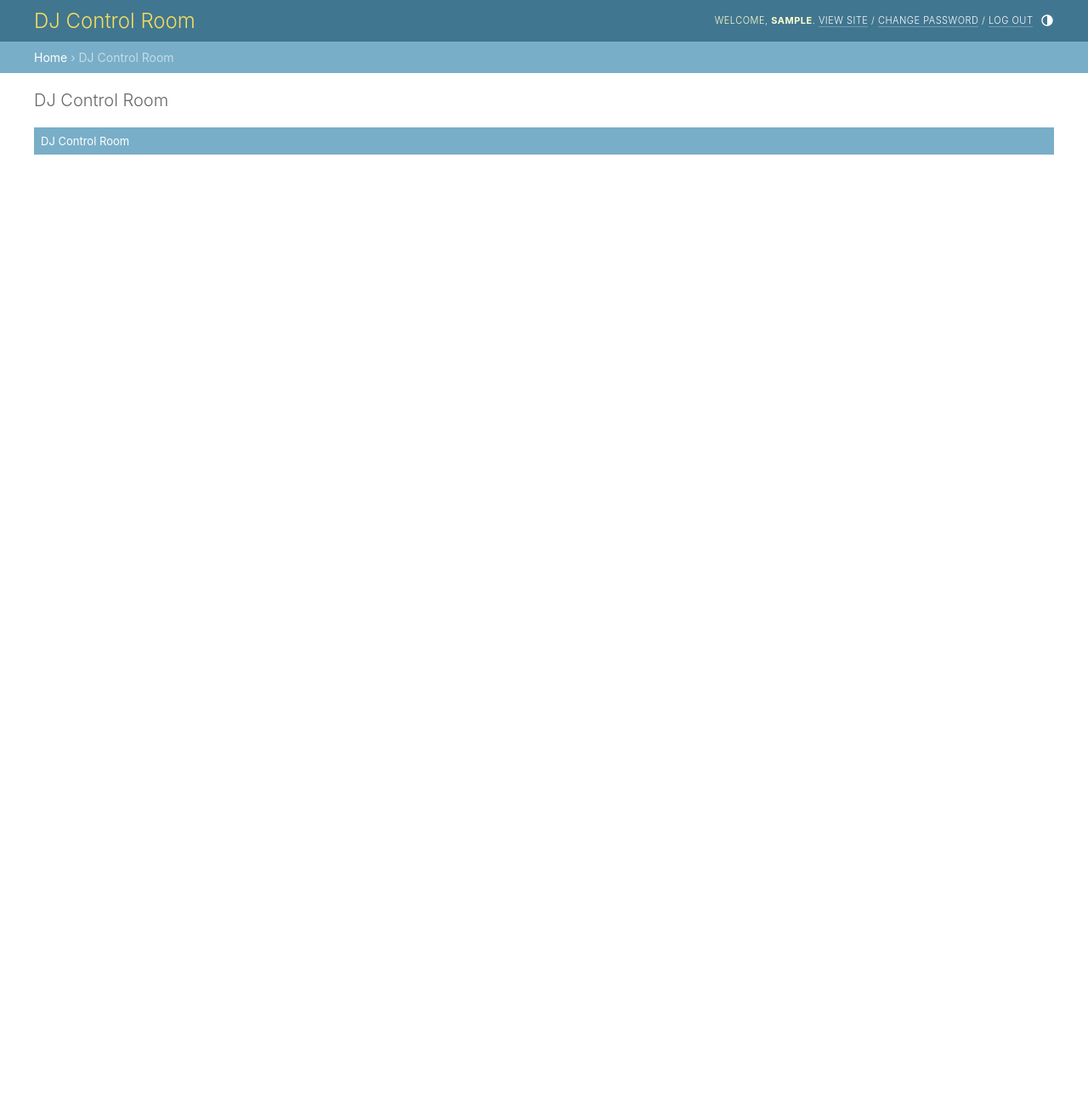
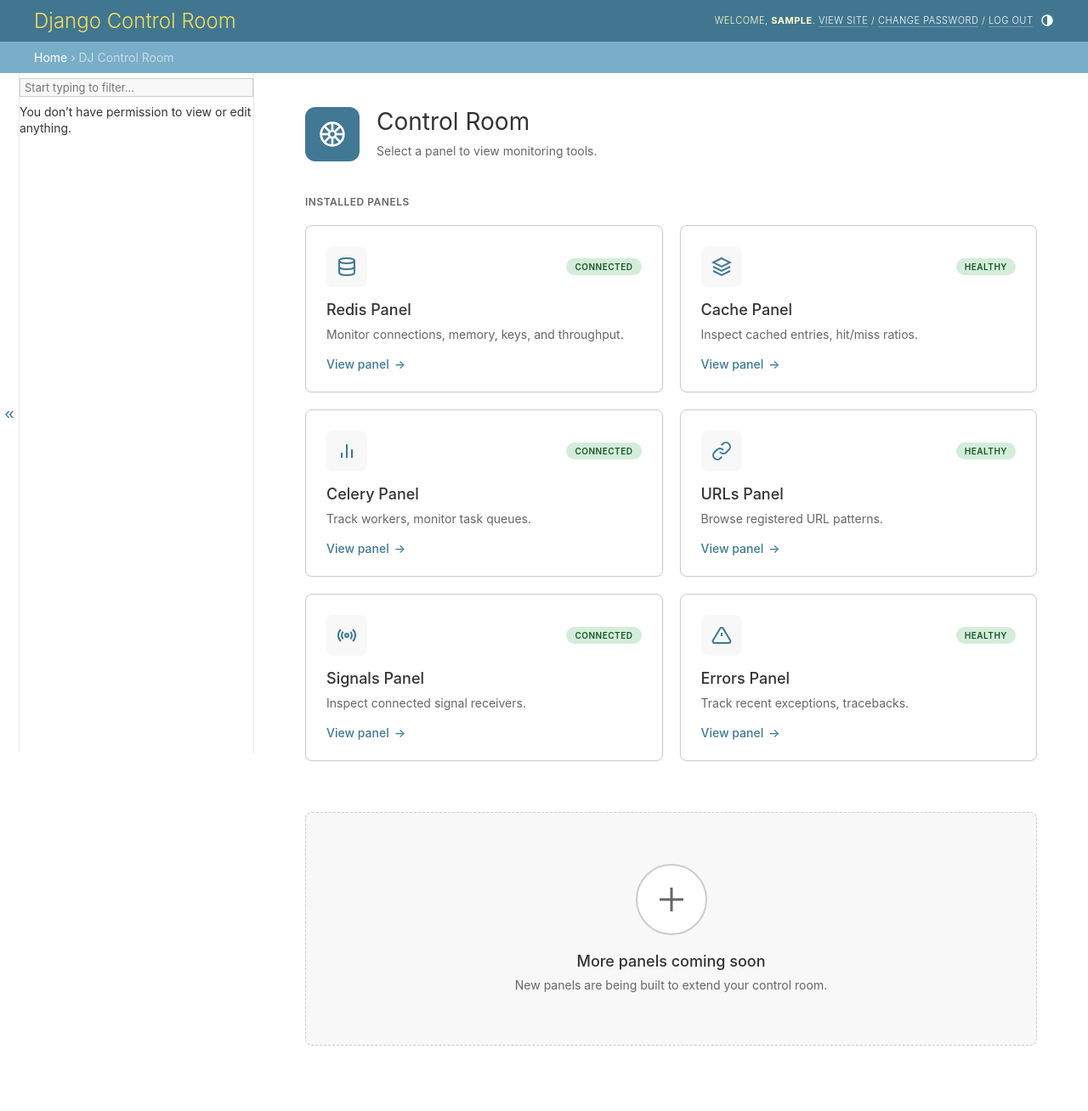
Before and after one commit to yassi/dj-control-room, a Django app: page /admin/dj-control-room/ in a window 1280 px wide. Shown: the whole page at 85% size. Before the commit the page ends 182 px from the top, so only its background shows below. Run offline with Django 4.2, Linux system fonts and the light colour scheme; the visitor is signed in with stand-in values (Sample User, id 1).

Commit message:
initial mockup to html implementation

```diff
--- a/dj_control_room/templates/admin/dj_control_room/base.html
+++ b/dj_control_room/templates/admin/dj_control_room/base.html
@@ -1,7 +1,7 @@
 {% extends "admin/base_site.html" %}
 {% load i18n admin_urls static admin_list %}
 
-{% block title %}{{ title }} | DJ Control Room{% endblock %}
+{% block title %}{{ title }} | Django Control Room{% endblock %}
 
 {% block extrahead %}
 {{ block.super }}
@@ -11,12 +11,9 @@
 {% endblock %}
 
 {% block branding %}
-<h1 id="site-name"><a href="{% url 'dj_control_room:index' %}">DJ Control Room</a></h1>
+<h1 id="site-name"><a href="{% url 'dj_control_room:index' %}">Django Control Room</a></h1>
 {% endblock %}
 
-{% block nav-sidebar %}
-{# Hide sidebar - we don't want to show all apps #}
-{% endblock %}
 
 {% block messages %}
 {% endblock %}
--- a/dj_control_room/templates/admin/dj_control_room/index.html
+++ b/dj_control_room/templates/admin/dj_control_room/index.html
@@ -2,7 +2,96 @@
 {% load i18n admin_urls static admin_list %}
 
 {% block content %}
-<div class="module">
-    <h2>DJ Control Room</h2>
+<div class="control-room-container">
+    <div class="control-room-header">
+        <div class="header-icon">
+            <svg width="32" height="32" viewBox="0 0 24 24" fill="none" stroke="currentColor" stroke-width="2">
+                <circle cx="12" cy="12" r="10"/>
+                <circle cx="12" cy="12" r="3"/>
+                <line x1="12" y1="2" x2="12" y2="9"/>
+                <line x1="12" y1="15" x2="12" y2="22"/>
+                <line x1="4.93" y1="4.93" x2="9.17" y2="9.17"/>
+                <line x1="14.83" y1="14.83" x2="19.07" y2="19.07"/>
+                <line x1="2" y1="12" x2="9" y2="12"/>
+                <line x1="15" y1="12" x2="22" y2="12"/>
+                <line x1="4.93" y1="19.07" x2="9.17" y2="14.83"/>
+                <line x1="14.83" y1="9.17" x2="19.07" y2="4.93"/>
+            </svg>
+        </div>
+        <div class="header-content">
+            <h1>Control Room</h1>
+            <p>Select a panel to view monitoring tools.</p>
+        </div>
+    </div>
+
+    <div class="panels-section">
+        <h2>INSTALLED PANELS</h2>
+        <div class="panels-grid">
+            {% for panel in panels %}
+            <div class="panel-card">
+                <div class="panel-card-header">
+                    <div class="panel-icon panel-icon-{{ panel.icon }}">
+                        {% if panel.icon == "database" %}
+                        <svg width="24" height="24" viewBox="0 0 24 24" fill="none" stroke="currentColor" stroke-width="2">
+                            <ellipse cx="12" cy="5" rx="9" ry="3"/>
+                            <path d="M21 12c0 1.66-4 3-9 3s-9-1.34-9-3"/>
+                            <path d="M3 5v14c0 1.66 4 3 9 3s9-1.34 9-3V5"/>
+                        </svg>
+                        {% elif panel.icon == "layers" %}
+                        <svg width="24" height="24" viewBox="0 0 24 24" fill="none" stroke="currentColor" stroke-width="2">
+                            <polygon points="12 2 2 7 12 12 22 7 12 2"/>
+                            <polyline points="2 17 12 22 22 17"/>
+                            <polyline points="2 12 12 17 22 12"/>
+                        </svg>
+                        {% elif panel.icon == "chart" %}
+                        <svg width="24" height="24" viewBox="0 0 24 24" fill="none" stroke="currentColor" stroke-width="2">
+                            <line x1="18" y1="20" x2="18" y2="10"/>
+                            <line x1="12" y1="20" x2="12" y2="4"/>
+                            <line x1="6" y1="20" x2="6" y2="14"/>
+                        </svg>
+                        {% elif panel.icon == "link" %}
+                        <svg width="24" height="24" viewBox="0 0 24 24" fill="none" stroke="currentColor" stroke-width="2">
+                            <path d="M10 13a5 5 0 0 0 7.54.54l3-3a5 5 0 0 0-7.07-7.07l-1.72 1.71"/>
+                            <path d="M14 11a5 5 0 0 0-7.54-.54l-3 3a5 5 0 0 0 7.07 7.07l1.71-1.71"/>
+                        </svg>
+                        {% elif panel.icon == "radio" %}
+                        <svg width="24" height="24" viewBox="0 0 24 24" fill="none" stroke="currentColor" stroke-width="2">
+                            <circle cx="12" cy="12" r="2"/>
+                            <path d="M16.24 7.76a6 6 0 0 1 0 8.49m-8.48-.01a6 6 0 0 1 0-8.49m11.31-2.82a10 10 0 0 1 0 14.14m-14.14 0a10 10 0 0 1 0-14.14"/>
+                        </svg>
+                        {% elif panel.icon == "alert" %}
+                        <svg width="24" height="24" viewBox="0 0 24 24" fill="none" stroke="currentColor" stroke-width="2">
+                            <path d="M10.29 3.86L1.82 18a2 2 0 0 0 1.71 3h16.94a2 2 0 0 0 1.71-3L13.71 3.86a2 2 0 0 0-3.42 0z"/>
+                            <line x1="12" y1="9" x2="12" y2="13"/>
+                            <line x1="12" y1="17" x2="12.01" y2="17"/>
+                        </svg>
+                        {% endif %}
+                    </div>
+                    <div class="panel-status panel-status-{{ panel.status }}">
+                        {{ panel.status_label }}
+                    </div>
+                </div>
+                <div class="panel-card-body">
+                    <h3>{{ panel.name }}</h3>
+                    <p>{{ panel.description }}</p>
+                    <a href="{{ panel.url }}" class="panel-link">
+                        View panel <span class="arrow">→</span>
+                    </a>
+                </div>
+            </div>
+            {% endfor %}
+        </div>
+    </div>
+
+    <div class="more-panels-section">
+        <div class="more-panels-icon">
+            <svg width="48" height="48" viewBox="0 0 24 24" fill="none" stroke="currentColor" stroke-width="1.5">
+                <line x1="12" y1="5" x2="12" y2="19"/>
+                <line x1="5" y1="12" x2="19" y2="12"/>
+            </svg>
+        </div>
+        <h3>More panels coming soon</h3>
+        <p>New panels are being built to extend your control room.</p>
+    </div>
 </div>
 {% endblock %}
--- a/dj_control_room/templates/admin/dj_control_room/styles.css
+++ b/dj_control_room/templates/admin/dj_control_room/styles.css
@@ -1,3 +1,223 @@
+/* ===== CONTROL ROOM DASHBOARD STYLES ===== */
+
+.control-room-container {
+    max-width: 1200px;
+    margin: 0 auto;
+    padding: 20px;
+}
+
+.control-room-header {
+    display: flex;
+    align-items: flex-start;
+    gap: 20px;
+    margin-bottom: 40px;
+}
+
+.header-icon {
+    flex-shrink: 0;
+    width: 64px;
+    height: 64px;
+    background: var(--link-fg, #417690);
+    border-radius: 12px;
+    display: flex;
+    align-items: center;
+    justify-content: center;
+    color: white;
+}
+
+.header-content h1 {
+    margin: 0 0 8px 0;
+    font-size: 28px;
+    font-weight: 400;
+    color: var(--body-fg, #333);
+}
+
+.header-content p {
+    margin: 0;
+    color: var(--body-quiet-color, #666);
+    font-size: 14px;
+}
+
+.panels-section {
+    margin-bottom: 60px;
+}
+
+.panels-section h2 {
+    font-size: 12px;
+    font-weight: 600;
+    letter-spacing: 0.5px;
+    color: var(--body-quiet-color, #666);
+    margin: 0 0 20px 0;
+    text-transform: uppercase;
+}
+
+.panels-grid {
+    display: grid;
+    grid-template-columns: repeat(auto-fill, minmax(320px, 1fr));
+    gap: 20px;
+}
+
+.panel-card {
+    background: var(--body-bg, white);
+    border: 1px solid var(--border-color, #e0e0e0);
+    border-radius: 8px;
+    padding: 24px;
+    transition: all 0.2s ease;
+    box-shadow: 0 1px 3px rgba(0, 0, 0, 0.05);
+}
+
+.panel-card:hover {
+    box-shadow: 0 4px 12px rgba(0, 0, 0, 0.1);
+    transform: translateY(-2px);
+}
+
+.panel-card-header {
+    display: flex;
+    justify-content: space-between;
+    align-items: center;
+    margin-bottom: 16px;
+}
+
+.panel-icon {
+    width: 48px;
+    height: 48px;
+    border-radius: 8px;
+    display: flex;
+    align-items: center;
+    justify-content: center;
+    background: var(--darkened-bg, #f5f5f5);
+    color: var(--link-fg, #417690);
+}
+
+.panel-status {
+    font-size: 10px;
+    font-weight: 600;
+    padding: 4px 10px;
+    border-radius: 12px;
+    letter-spacing: 0.5px;
+    text-transform: uppercase;
+}
+
+.panel-status-connected {
+    background: #d4edda;
+    color: #155724;
+}
+
+.panel-status-healthy {
+    background: #d4edda;
+    color: #155724;
+}
+
+.panel-card-body h3 {
+    margin: 0 0 8px 0;
+    font-size: 18px;
+    font-weight: 500;
+    color: var(--body-fg, #333);
+}
+
+.panel-card-body p {
+    margin: 0 0 16px 0;
+    color: var(--body-quiet-color, #666);
+    font-size: 14px;
+    line-height: 1.5;
+}
+
+.panel-link {
+    display: inline-flex;
+    align-items: center;
+    gap: 6px;
+    color: var(--link-fg, #417690);
+    text-decoration: none;
+    font-size: 14px;
+    font-weight: 500;
+    transition: all 0.2s ease;
+}
+
+.panel-link:hover {
+    color: var(--link-hover-color, #2e5266);
+    gap: 10px;
+}
+
+.panel-link .arrow {
+    display: inline-block;
+    transition: transform 0.2s ease;
+}
+
+.panel-link:hover .arrow {
+    transform: translateX(4px);
+}
+
+.more-panels-section {
+    text-align: center;
+    padding: 60px 20px;
+    background: var(--darkened-bg, #f9f9f9);
+    border: 1px dashed var(--border-color, #ddd);
+    border-radius: 8px;
+}
+
+.more-panels-icon {
+    width: 80px;
+    height: 80px;
+    margin: 0 auto 20px;
+    background: var(--body-bg, white);
+    border: 2px solid var(--border-color, #e0e0e0);
+    border-radius: 50%;
+    display: flex;
+    align-items: center;
+    justify-content: center;
+    color: var(--body-quiet-color, #999);
+}
+
+.more-panels-section h3 {
+    margin: 0 0 8px 0;
+    font-size: 18px;
+    font-weight: 500;
+    color: var(--body-fg, #333);
+}
+
+.more-panels-section p {
+    margin: 0;
+    color: var(--body-quiet-color, #666);
+    font-size: 14px;
+}
+
+/* Dark mode support */
+@media (prefers-color-scheme: dark) {
+    .header-icon {
+        background: var(--link-fg, #79aec8);
+    }
+
+    .panel-card {
+        background: var(--darkened-bg, #2d2d2d);
+        border-color: var(--border-color, #444);
+    }
+
+    .panel-card:hover {
+        box-shadow: 0 4px 12px rgba(0, 0, 0, 0.4);
+    }
+
+    .panel-icon {
+        background: rgba(121, 174, 200, 0.1);
+        color: var(--link-fg, #79aec8);
+    }
+
+    .panel-status-connected,
+    .panel-status-healthy {
+        background: rgba(52, 168, 83, 0.2);
+        color: #6fbf73;
+    }
+
+    .more-panels-section {
+        background: rgba(255, 255, 255, 0.03);
+        border-color: var(--border-color, #444);
+    }
+
+    .more-panels-icon {
+        background: var(--darkened-bg, #2d2d2d);
+        border-color: var(--border-color, #444);
+    }
+}
+
 /* ===== KEY SEARCH PAGE STYLES ===== */
 
 .key-search-page-header {
--- a/dj_control_room/views.py
+++ b/dj_control_room/views.py
@@ -1,6 +1,77 @@
 from django.contrib.admin.views.decorators import staff_member_required
 from django.shortcuts import render
 from django.contrib import admin
+
+
+def get_installed_panels():
+    """
+    Return list of installed panels with their metadata.
+    This will eventually query the registry of installed panel apps.
+    """
+    # Mock data for now - these will be dynamically discovered from installed apps
+    panels = [
+        {
+            "id": "redis",
+            "name": "Redis Panel",
+            "description": "Monitor connections, memory, keys, and throughput.",
+            "icon": "database",
+            "status": "connected",
+            "status_label": "CONNECTED",
+            "url": "#",  # Will be reverse('redis_panel:index') when integrated
+            "installed": True,
+        },
+        {
+            "id": "cache",
+            "name": "Cache Panel",
+            "description": "Inspect cached entries, hit/miss ratios.",
+            "icon": "layers",
+            "status": "healthy",
+            "status_label": "HEALTHY",
+            "url": "#",
+            "installed": True,
+        },
+        {
+            "id": "celery",
+            "name": "Celery Panel",
+            "description": "Track workers, monitor task queues.",
+            "icon": "chart",
+            "status": "connected",
+            "status_label": "CONNECTED",
+            "url": "#",
+            "installed": True,
+        },
+        {
+            "id": "urls",
+            "name": "URLs Panel",
+            "description": "Browse registered URL patterns.",
+            "icon": "link",
+            "status": "healthy",
+            "status_label": "HEALTHY",
+            "url": "#",
+            "installed": True,
+        },
+        {
+            "id": "signals",
+            "name": "Signals Panel",
+            "description": "Inspect connected signal receivers.",
+            "icon": "radio",
+            "status": "connected",
+            "status_label": "CONNECTED",
+            "url": "#",
+            "installed": True,
+        },
+        {
+            "id": "errors",
+            "name": "Errors Panel",
+            "description": "Track recent exceptions, tracebacks.",
+            "icon": "alert",
+            "status": "healthy",
+            "status_label": "HEALTHY",
+            "url": "#",
+            "installed": True,
+        },
+    ]
+    return panels
 
 
 @staff_member_required
@@ -9,9 +80,12 @@
     Display panel dashboard.
     """
     context = admin.site.each_context(request)
+    panels = get_installed_panels()
+
     context.update(
         {
-            "title": "DJ Control Room",
+            "title": "",
+            "panels": panels,
         }
     )
     return render(request, "admin/dj_control_room/index.html", context)
```
